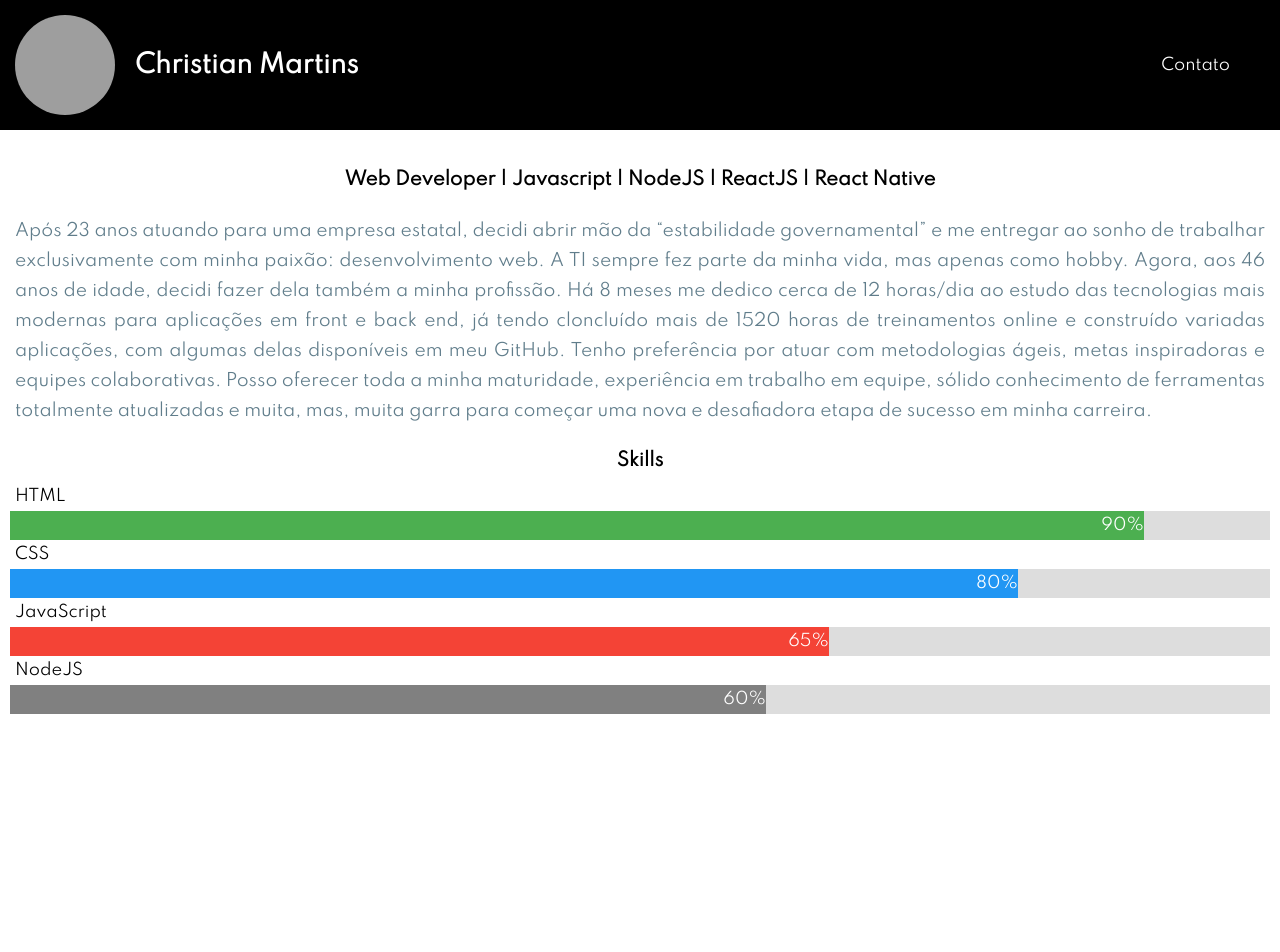
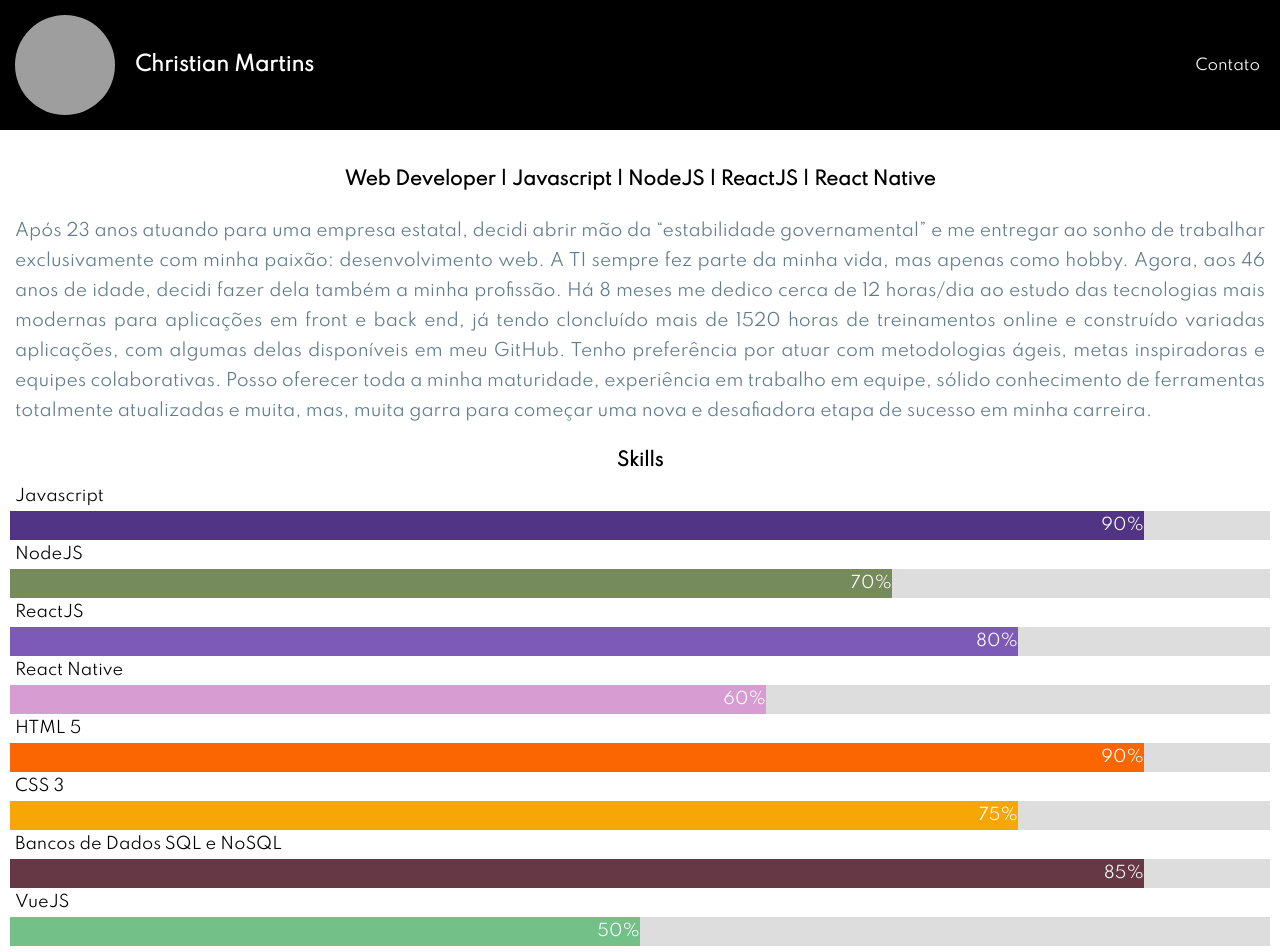
Before and after one commit to chrmartins/meusite, a React (Create React App) app: page / in a window 1280 px wide. Shown: the top 952 px of the page. Before the commit the page ends 800 px from the top, so only its background shows below. Built offline with nearby package versions, Linux system fonts and the light colour scheme; grey boxes are pictures that could not be loaded.

Commit message:
cores skills

```diff
--- a/src/components/Avatar/styles.js
+++ b/src/components/Avatar/styles.js
@@ -16,7 +16,7 @@ export const Img = styled.div`
 
   h1{
     margin-left: 20px;
-    font-size: 25px;
+    font-size: 20px;
   }
 
 `
--- a/src/components/Menu/styles.js
+++ b/src/components/Menu/styles.js
@@ -8,6 +8,7 @@ export const Container = styled.div`
   a {
     color: #FFF;
     text-decoration: none;
-    margin-right: 50px;
+    margin-right: 20px;
+    font-size: 15px;
   }
 `
--- a/src/components/Skills/index.js
+++ b/src/components/Skills/index.js
@@ -1,29 +1,49 @@
-import React from 'react'
-import { Container } from './styles'
+import React from "react";
+import { Container } from "./styles";
 
 export default function Skills() {
   return (
     <Container>
       <h1>Skills</h1>
-      <p>HTML</p>
-      <div class="container">
-        <div class="skills html">90%</div>
-      </div>
-
-      <p>CSS</p>
-      <div class="container">
-        <div class="skills css">80%</div>
-      </div>
-
-      <p>JavaScript</p>
-      <div class="container">
-        <div class="skills js">65%</div>
+      <p>Javascript</p>
+      <div className="container">
+        <div className="skills Javascript">90%</div>
       </div>
 
       <p>NodeJS</p>
-      <div class="container">
-        <div class="skills php">60%</div>
+      <div className="container">
+        <div className="skills NodeJS">70%</div>
+      </div>
+
+      <p>ReactJS</p>
+      <div className="container">
+        <div className="skills ReactJS">80%</div>
+      </div>
+
+      <p>React Native</p>
+      <div className="container">
+        <div className="skills ReactNative">60%</div>
+      </div>
+
+      <p>HTML 5</p>
+      <div className="container">
+        <div className="skills html5">90%</div>
+      </div>
+
+      <p>CSS 3</p>
+      <div className="container">
+        <div className="skills css3">75%</div>
+      </div>
+
+      <p>Bancos de Dados SQL e NoSQL</p>
+      <div className="container">
+        <div className="skills bd">85%</div>
+      </div>
+
+      <p>VueJS</p>
+      <div className="container">
+        <div className="skills vueJS">50%</div>
       </div>
     </Container>
-  )
+  );
 }
--- a/src/components/Skills/styles.js
+++ b/src/components/Skills/styles.js
@@ -38,9 +38,14 @@ h1{
   color: white; /* White text color */
 }
 
-.html {width: 90%; background-color: #4CAF50;} /* Green */
-.css {width: 80%; background-color: #2196F3;} /* Blue */
-.js {width: 65%; background-color: #f44336;} /* Red */
-.php {width: 60%; background-color: #808080;} /* Dark Grey */
+.Javascript {width: 90%; background-color: #513485;} /* Green */
+.NodeJS {width: 70%; background-color: #758B5C;} /* Blue */
+.ReactJS {width: 80%; background-color: #7E5AB8;} /* Red */
+.ReactNative {width: 60%; background-color: #D79CD2;} /* Dark Grey */
+.html5 {width: 90%; background-color: #FB6602;}
+.css3 {width: 80%; background-color: #F6A705;}
+.bd {width: 90%; background-color: #663845;}
+.vueJS {width: 50%; background-color: #73C088;}
+
 
 `
```
